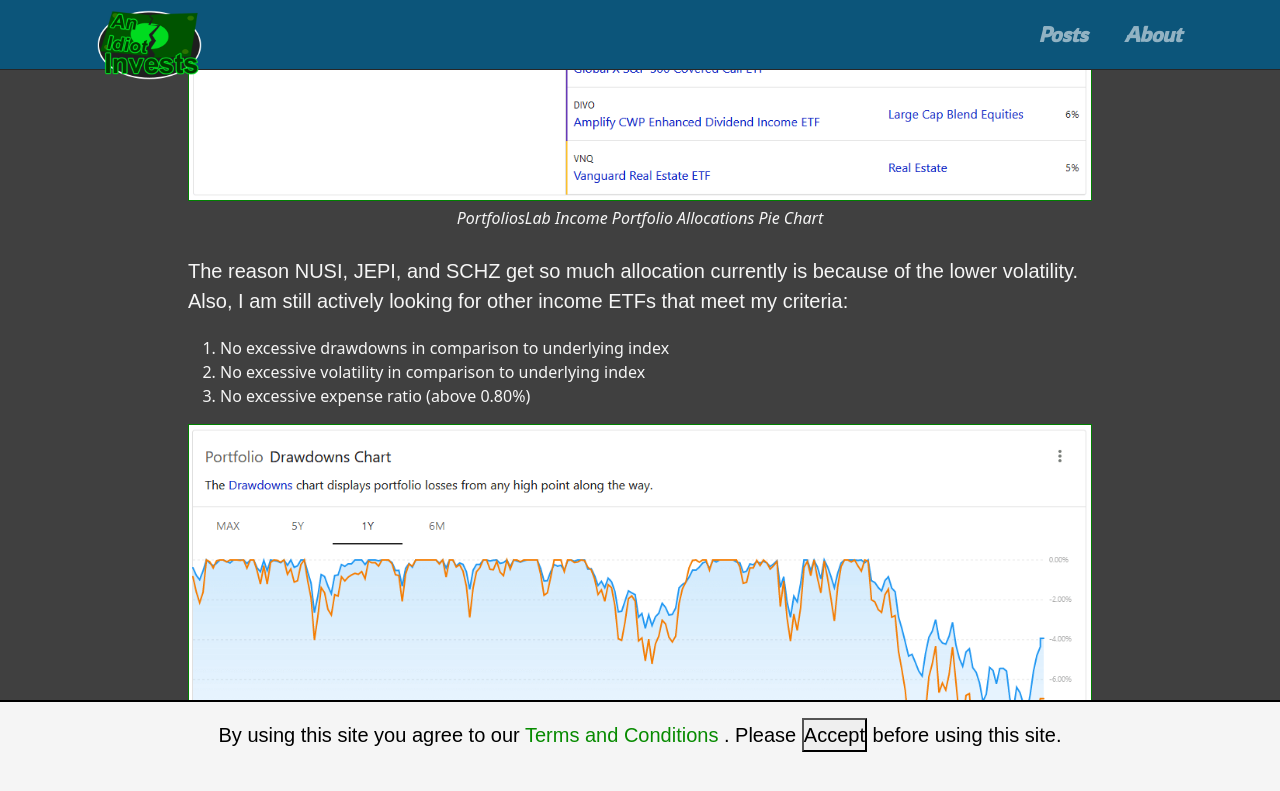
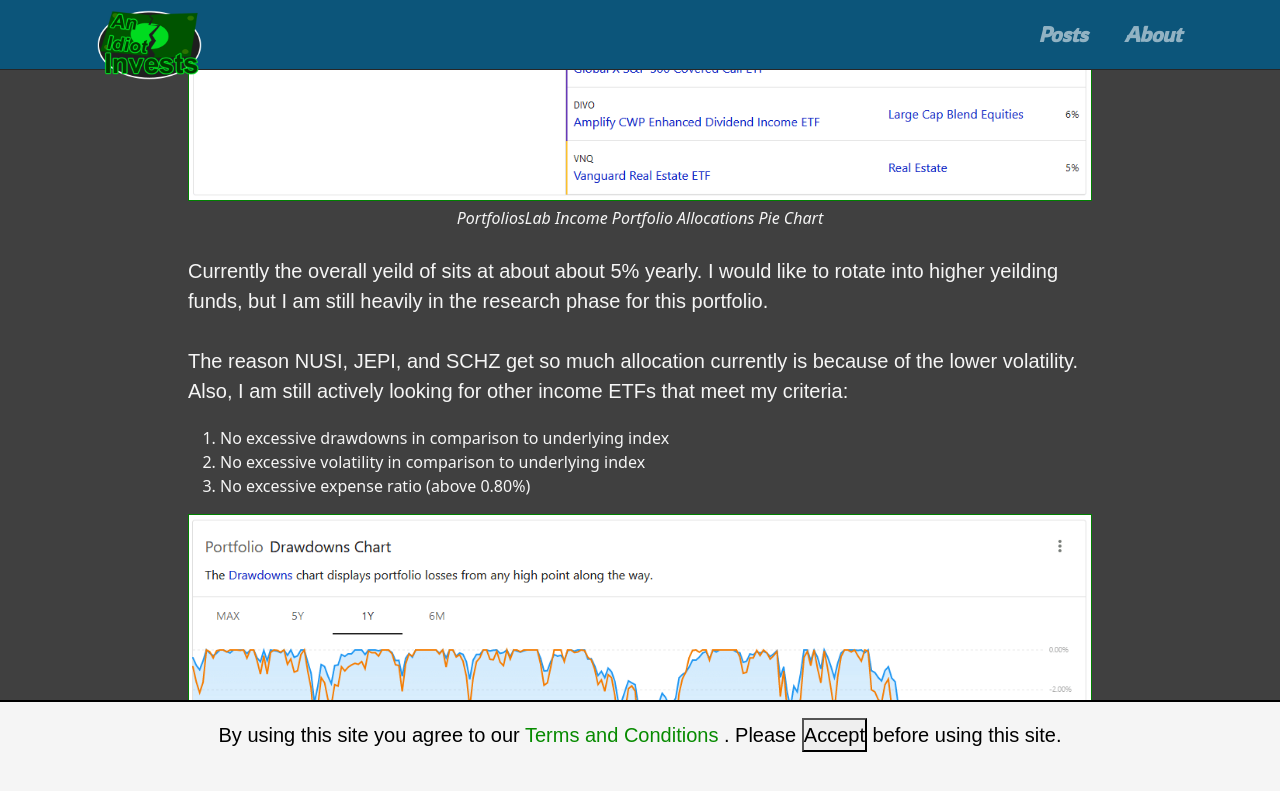
Before and after one commit to AnIdiotInvests/anidiotinvests.github.io, a Jekyll site: the page built from _posts/2022-03-12-investing-for-income-with-etfs.md, in a window 1280 px wide and 900 px high, scrolled down 3506 px. Shown: the top 791 px of the window. Built offline with Jekyll 4.4.1, drawn with Linux system fonts in a browser that asks for light colours.

Commit message:
edits to current post

```diff
--- a/_posts/2022-03-12-investing-for-income-with-etfs.md
+++ b/_posts/2022-03-12-investing-for-income-with-etfs.md
@@ -74,6 +74,7 @@
 {% include image-caption.html image="income-portfolio-allocation.png"
 caption="PortfoliosLab Income Portfolio Allocations Pie Chart" %}
 
+Currently the overall yeild of sits at about about 5% yearly. I would like to rotate into higher yeilding funds, but I am still heavily in the research phase for this portfolio.
 
 The reason NUSI, JEPI, and SCHZ get so much allocation currently is because of the lower volatility. Also, I am still actively looking for other income ETFs that meet my criteria:
 
```
